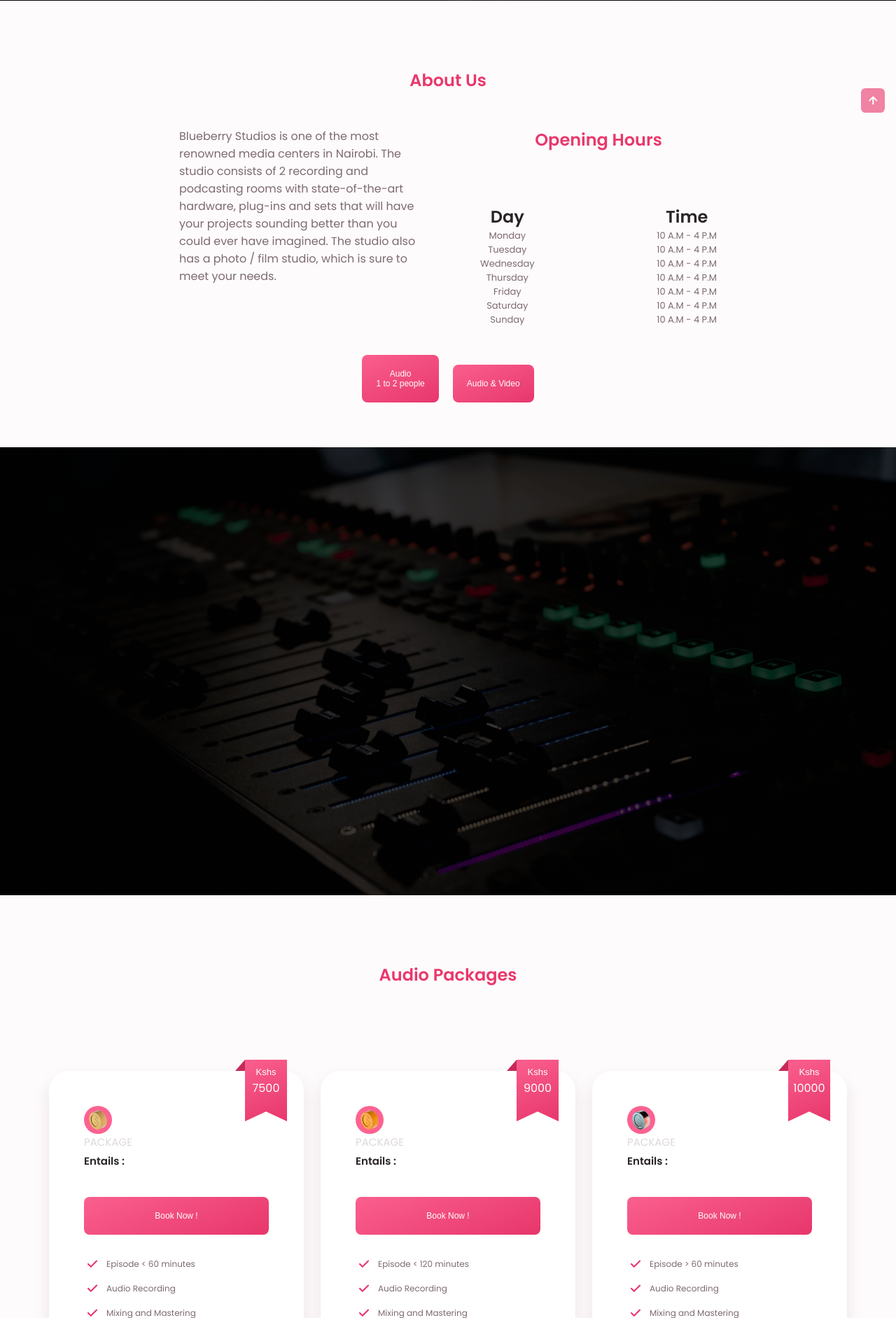
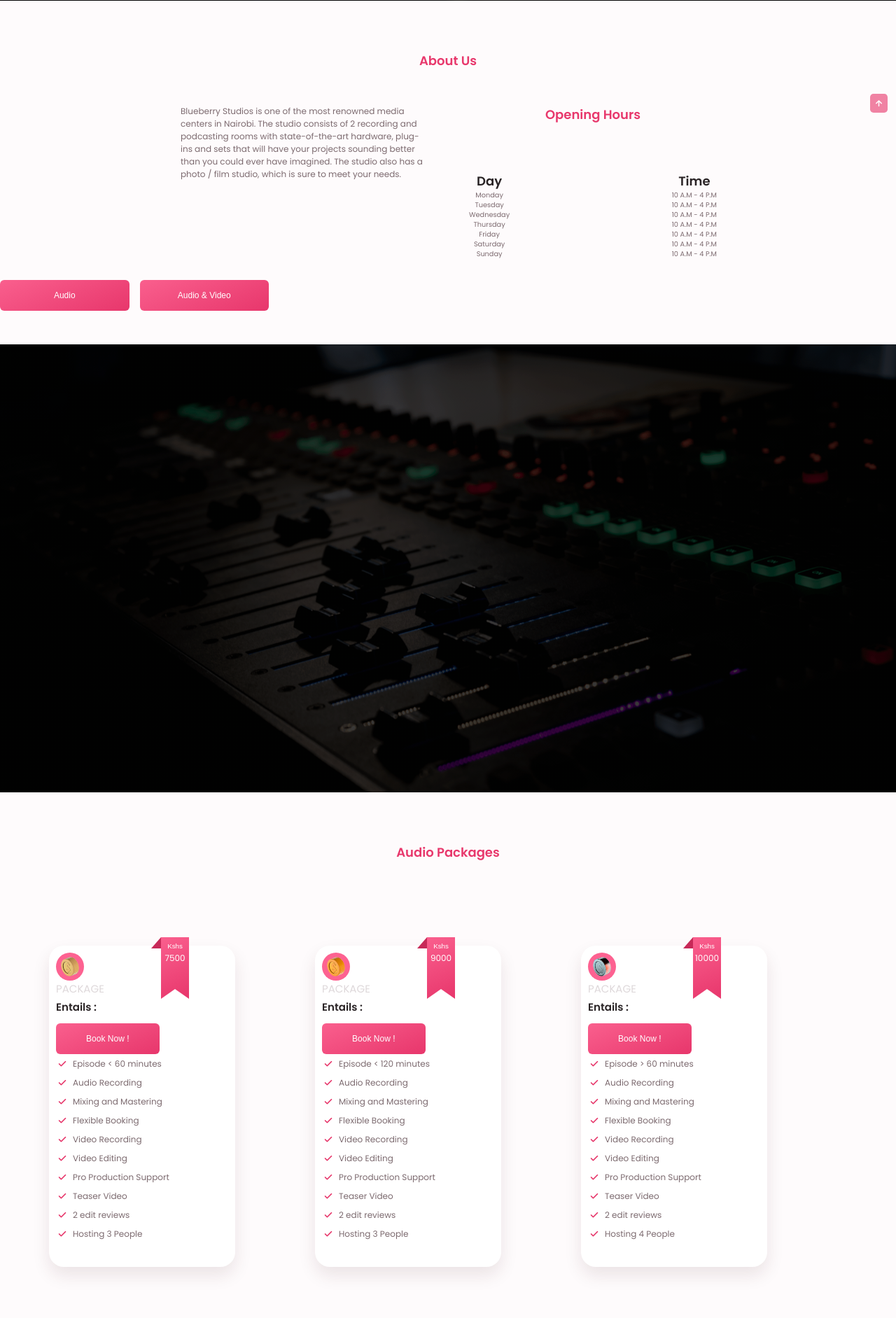
Before and after one commit to KevinMactoo/blueberry, a PHP site: page / in a window 1280 px wide. Shown: the part 799-2682 px from the top of the page at 70% size. Run offline with PHP 8.4, Linux system fonts and the light colour scheme.

Commit message:
Change pricing

```diff
--- a/assets/css/styles.css
+++ b/assets/css/styles.css
@@ -90,6 +90,7 @@
 html
 {
     scroll-behavior: smooth;
+    font-size: 12px;
 }
 body
 {
@@ -152,7 +153,7 @@
 .grid
 {
     display: grid;
-    gap: 1.5rem;
+
 }
 
 .header
@@ -803,7 +804,7 @@
 
 /*==================== PRICE CARD====================*/
 .card__container {
-    width: 100%;
+    width: 50%;
     font-size: 12px;
   }
 .plan__buttons
@@ -813,6 +814,7 @@
     display: flex;
     align-items: center;
     justify-content: center;
+    width: 30%;
 }
 
   .card__content {
@@ -856,9 +858,9 @@
   .card__pricing {
     position: absolute;
     background: linear-gradient(157deg, var(--first-color-light) -12%, var(--first-color) 109%);
-    width: 60px;
+    width: 40px;
     height: 88px;
-    right: 1.5rem;
+    right: 5.5rem;
     top: -1rem;
     padding-top: 0px;
     text-align: center;
@@ -925,6 +927,7 @@
   }
   .card__button {
     padding: 1.25rem;
+    width: 60%;
     border: none;
     font-size: 12px;
     border-radius: .5rem;
@@ -1318,10 +1321,12 @@
         opacity: 0;
     }
     .card__container {
-        grid-template-columns: repeat(2, 1fr);
+        width: 100%;
+        padding: 0px;
     }
     .card__content {
-        grid-template-rows: repeat(2, max-content);
+        padding:10px;
+       width: 70%;;
     }
     .card__button {
         align-self: flex-end;
--- a/index.php
+++ b/index.php
@@ -185,7 +185,7 @@
                 </div>
 
                 <div class="plan__buttons grid">
-                <button class="card__button"> Audio <br> 1 to 2 people</button>
+                <button class="card__button"> Audio </button>
                 <button class="card__button"> Audio & Video</button>
 
                 </div>
@@ -267,6 +267,8 @@
                             <p class="card__list-description"> Hosting 3 People </p>
                         </li>
                     </ul>
+
+
                 </article>
 
                 <!--==================== CARD 2 ====================-->
```
